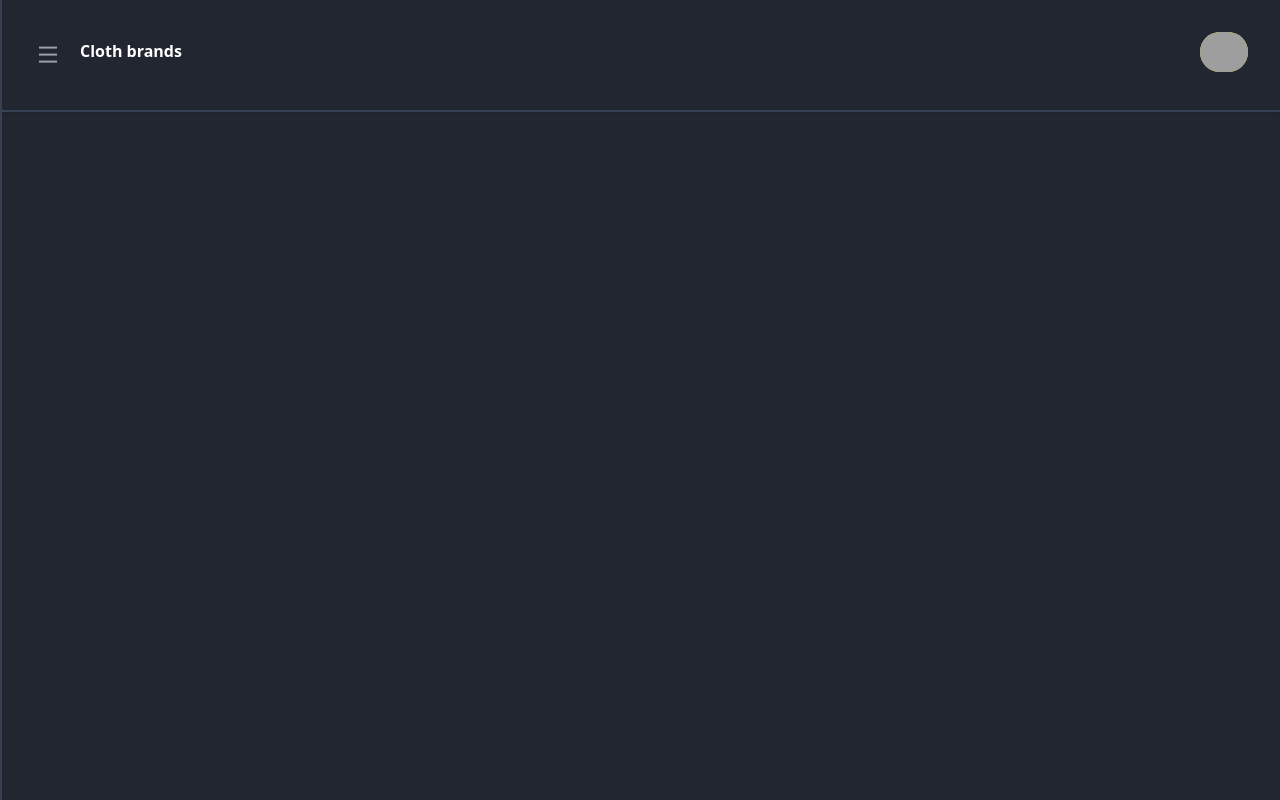
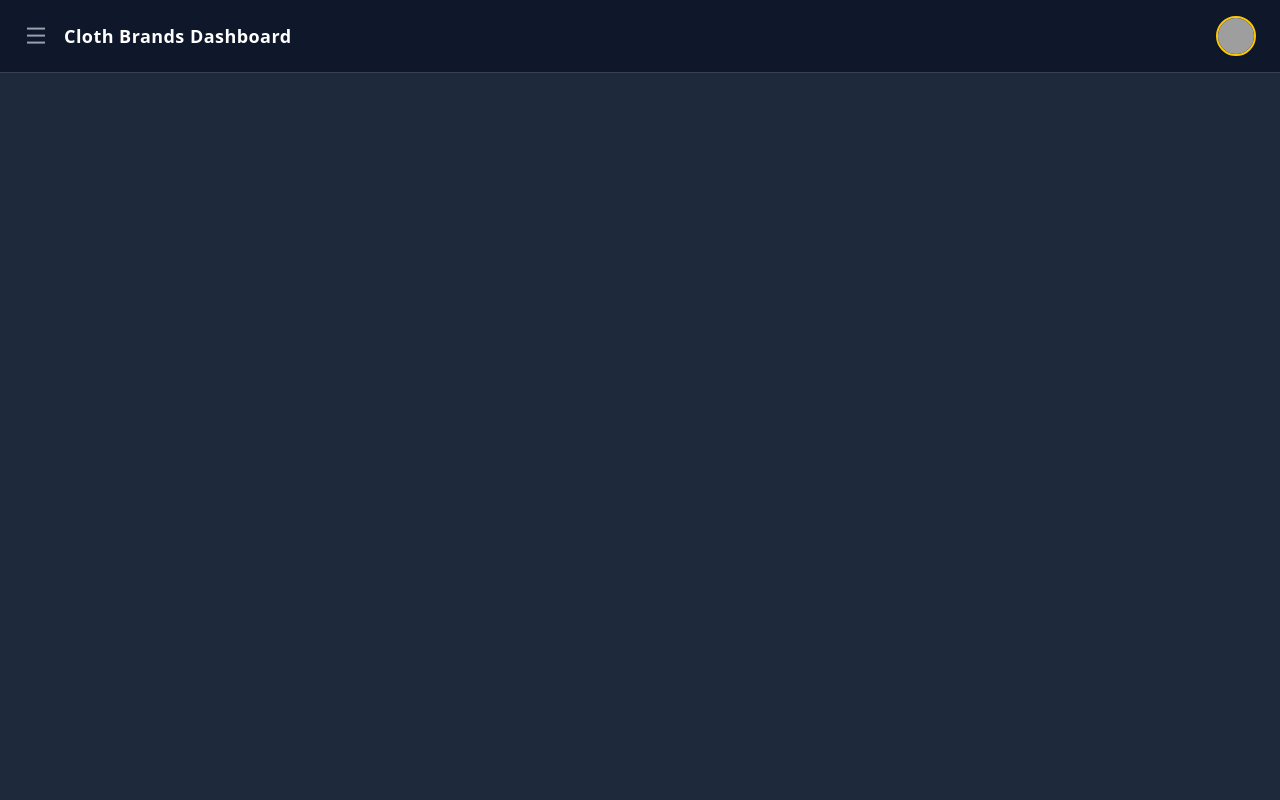
Before and after one commit to Saikatcoder/Choth-brand, a React (Vite) app: page /admin in a window 1280 px wide. Built offline with nearby package versions, Linux system fonts and the light colour scheme; grey boxes are pictures that could not be loaded.

Commit message:
dashbord layout changes

```diff
--- a/src/components/User/Layout.jsx
+++ b/src/components/User/Layout.jsx
@@ -19,37 +19,70 @@ const AdminLayot = () => {
         };
     }, []);
   return (
-    <div className='bg-[#212631] text-white'>
-        <aside className='h-full border-r-2 border-gray-700 fied top-0 left-0 fixed' style={{width:menuBar, transition:'0.3s'}}></aside>
-        <section className='h-screen  ml' style={{marginLeft:menuBar , transition: '0.3s'}}>
-           <nav className="p-8 border-b-2 border-gray-700 shadow flex justify-between items-center">
-                <div className='flex gap-4'>
-                    <button className=' rounded text-gray-400 w-8 h-8 hover:bg-gray-200' onClick={()=>setMenuBar(menuBar === 280 ? 0 : 280)}>
-                    <i class="ri-menu-line text-2xl"></i>
+    <div className="flex bg-[#1e293b] text-white min-h-screen">
+      {/* Sidebar */}
+      <aside
+        className={`bg-[#0f172a] h-screen fixed top-0 left-0 transition-all duration-300 ${
+          menuBar === 0 ? "w-0" : "w-[280px]"
+        } overflow-hidden shadow-lg z-20`}
+      >
+        <div className="p-6">
+          <h1 className="text-xl font-bold mb-6">🧵 Cloth Admin</h1>
+          <ul className="space-y-4 text-sm text-gray-300">
+            <li className="hover:text-white cursor-pointer">📦 Orders</li>
+            <li className="hover:text-white cursor-pointer">🛍️ Products</li>
+            <li className="hover:text-white cursor-pointer">👤 Customers</li>
+            <li className="hover:text-white cursor-pointer">📊 Analytics</li>
+            <li className="hover:text-white cursor-pointer">⚙️ Settings</li>
+          </ul>
+        </div>
+      </aside>
+
+      {/* Main Content */}
+      <section
+        className="flex-1 flex flex-col"
+        style={{ marginLeft: `${menuBar}px`, transition: "margin 0.3s" }}
+      >
+        {/* Navbar */}
+        <nav className="bg-[#0f172a] shadow px-6 py-4 flex justify-between items-center border-b border-gray-700">
+          <div className="flex items-center gap-4">
+            <button
+              className="text-gray-400 hover:text-white transition"
+              onClick={() => setMenuBar(menuBar === 280 ? 0 : 280)}
+            >
+              <i className="ri-menu-line text-2xl"></i>
             </button>
-                    <h1 className='text-md font-semibold'>Cloth brands</h1>
+            <h2 className="text-lg font-semibold tracking-wide">
+              Cloth Brands Dashboard
+            </h2>
           </div>
-                <div ref={userMenuRef}>
-                    <button className='relative ' >
-                          <img src="/src/assets/avatar.png" alt="" className='w-12 h-10 rounded-full bg-yellow-300'onClick={()=>setUserMenu(!userMenu)}/>
-                          {
-                            userMenu &&
-                            <div className="absolute top-12 bg-[#030712] right-0 p-6 shadow-lg transition-all " style={{transition:'0.3s'}}>
-                            <div className='text-gray-300'>
-                                <h1 className='font-semibold text-lg '>Saikat Dutta</h1>
-                                <p>saikat2018dutta18@gamil.com</p>
-                                <div className="border h-px border-gray-500 my-4"/>
-                                <button>
-                                    <i className="ri-logout-circle-r-line mr-2"></i>
+
+          {/* User Avatar */}
+          <div className="relative" ref={userMenuRef}>
+            <img
+              src="/src/assets/avatar.png"
+              onClick={() => setUserMenu(!userMenu)}
+              alt="Avatar"
+              className="w-10 h-10 rounded-full cursor-pointer border-2 border-yellow-400 shadow"
+            />
+            {userMenu && (
+              <div className="absolute right-0 top-12 bg-[#1e293b] border border-gray-700 p-4 rounded-md w-60 shadow-xl z-10">
+                <h3 className="text-lg font-semibold">Saikat Dutta</h3>
+                <p className="text-sm text-gray-400">saikat2018dutta18@gmail.com</p>
+                <div className="border-t border-gray-600 my-3" />
+                <button className="flex items-center text-sm gap-2 text-red-400 hover:text-red-300">
+                  <i className="ri-logout-circle-r-line text-lg"></i>
                   Logout
                 </button>
               </div>
-                        </div>
-                          }
-                    </button>
+            )}
           </div>
         </nav>
-           <Outlet/>
+
+        {/* Outlet */}
+        <div className="flex-1 p-6 bg-[#1e293b] overflow-auto">
+          <Outlet />
+        </div>
       </section>
     </div>
   )
```
Lines whose indentation alone changed are shown as unchanged.
